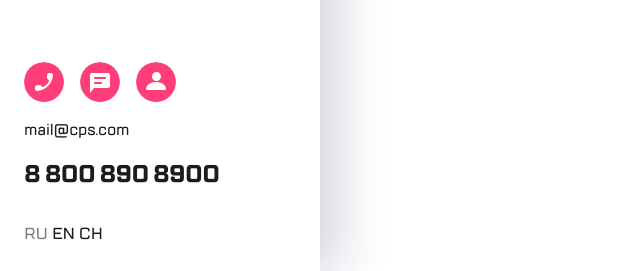
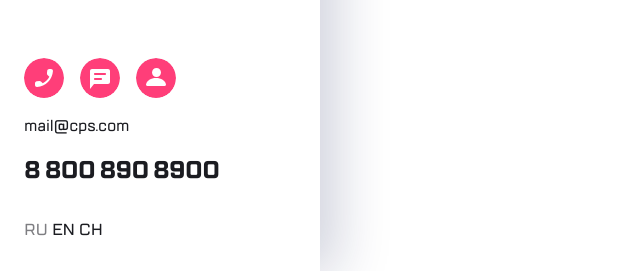
Before and after one commit to Raadius/webcore-1.4, a plain HTML site: page index.html in a window 1280 px wide. Shown: the part 526-797 px from the top of the page, 0-640 px from the left. Drawn offline with Linux system fonts and the light colour scheme; files whose address does not match are found by name.

Commit message:
Прижал футер к низу. поменял отступ у футера от навигационного меню.

```diff
--- a/style.css
+++ b/style.css
@@ -22,6 +22,9 @@
 }
 
 .side-menu {
+    display: flex;
+    flex-direction: column;
+    position: fixed;
     width: 320px;
     height: 100vh;
     background-color: #FFFFFF;
@@ -86,7 +89,7 @@
  }
 
 .side-menu__footer {
-    margin-top: 65px;
+    margin-top: auto;
 }
 
 .footer-contacts__button-list {
@@ -153,5 +156,5 @@
 }
 
 .footer-languages__button--active {
-    color: #7E7E82;
+       color: #7E7E82;
 }
```
